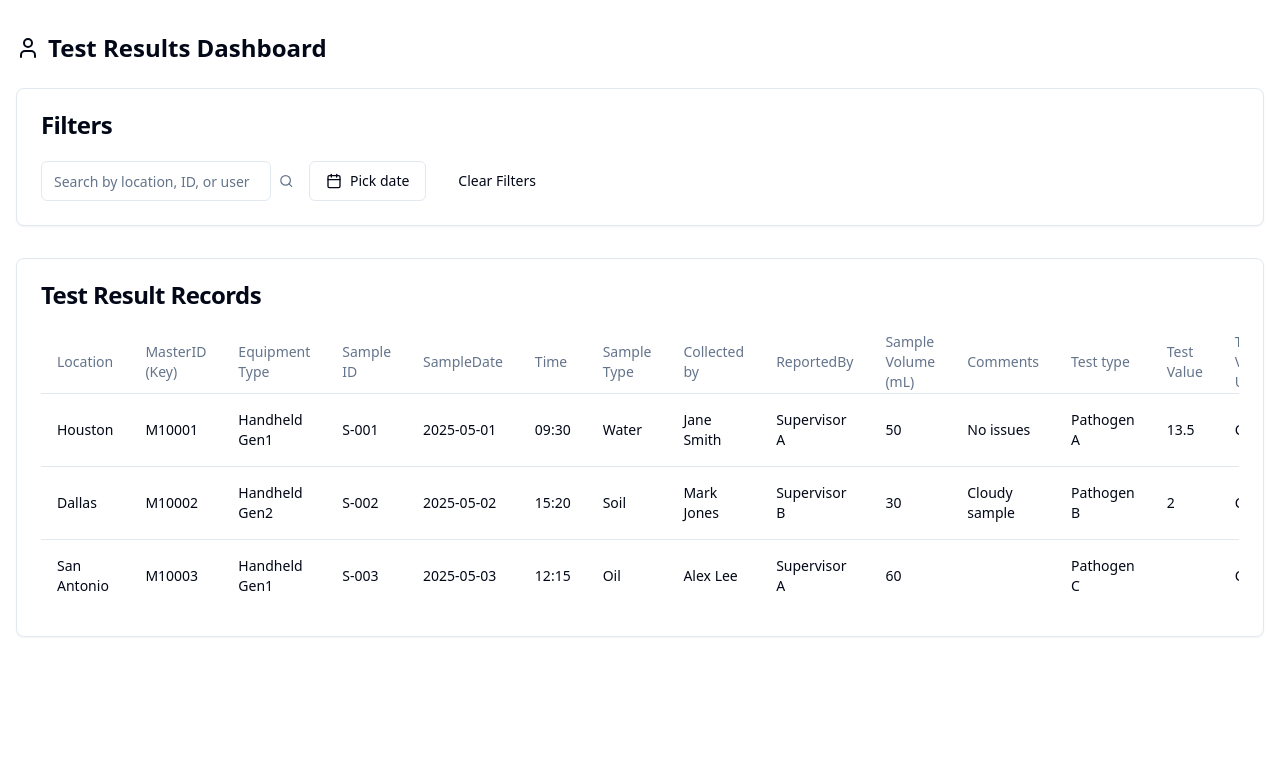
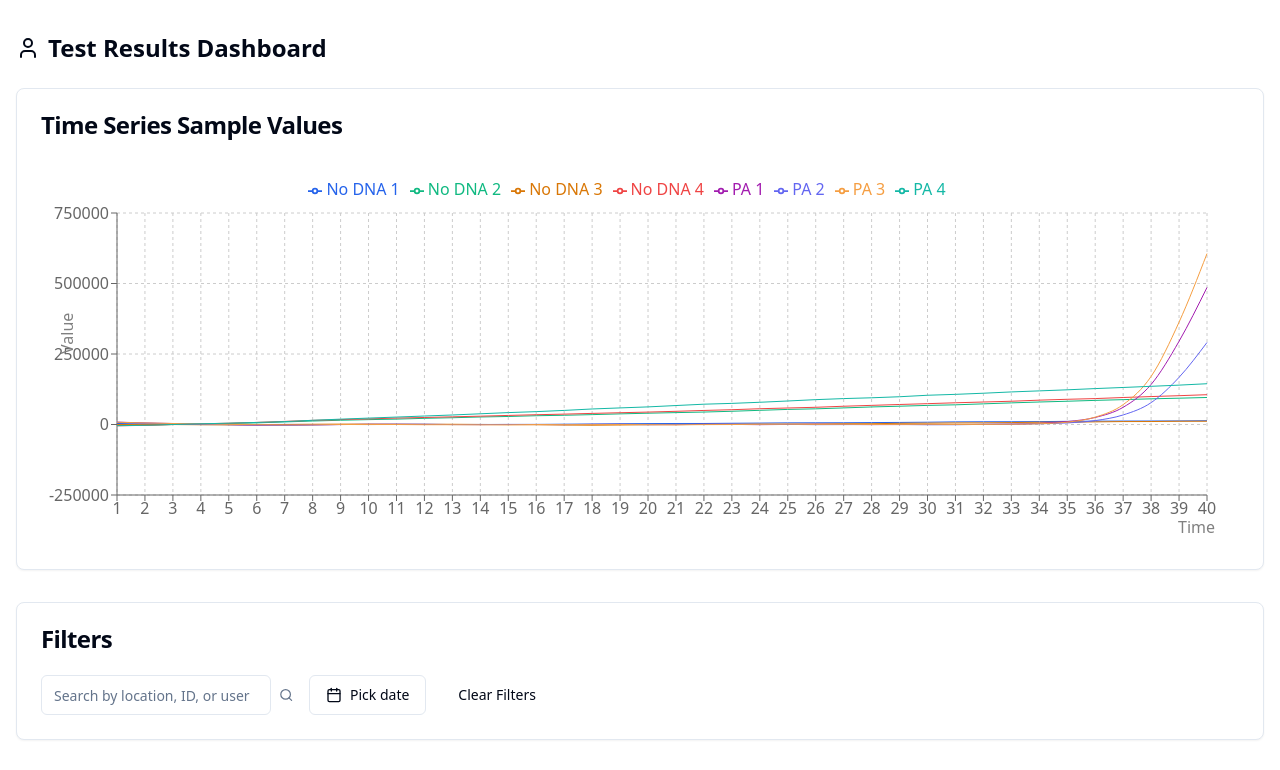
Before and after one commit to mtiegel/biovind-data-nexus, a React (Vite) app: page / in a window 1280 px wide. Shown: the top 770 px of the page. Built offline with nearby package versions, Linux system fonts and the light colour scheme.

Commit message:
Add time series graph to dashboard
Add a graph to the web dashboard to display sample values over time, using the provided mock data.

```diff
--- a/src/pages/Dashboard.tsx
+++ b/src/pages/Dashboard.tsx
@@ -1,4 +1,3 @@
-
 import React, { useState } from "react";
 import { Card, CardHeader, CardTitle, CardContent } from "@/components/ui/card";
 import { Tabs, TabsList, TabsTrigger, TabsContent } from "@/components/ui/tabs";
@@ -16,6 +15,16 @@ import {
   TableCell,
 } from "@/components/ui/table";
 import { Popover, PopoverTrigger, PopoverContent } from "@/components/ui/popover";
+import {
+  LineChart,
+  Line,
+  XAxis,
+  YAxis,
+  CartesianGrid,
+  Tooltip,
+  Legend,
+  ResponsiveContainer
+} from "recharts";
 
 // Main dashboard mock data with all new columns
 const tableColumns = [
@@ -35,57 +44,75 @@ const tableColumns = [
   "Test Value Units",
 ];
 
-// Sample representative mock data
+// Rep sample table rows remain unchanged
 const mockTableRows = [
-  {
-    Location: "Houston",
-    "MasterID (Key)": "M10001",
-    "Equipment Type": "Handheld Gen1",
-    "Sample ID": "S-001",
-    SampleDate: "2025-05-01",
-    Time: "09:30",
-    "Sample Type": "Water",
-    "Collected by": "Jane Smith",
-    ReportedBy: "Supervisor A",
-    "Sample Volume (mL)": 50,
-    Comments: "No issues",
-    "Test type": "Pathogen A",
-    "Test Value": 13.5,
-    "Test Value Units": "CFU/mL",
-  },
-  {
-    Location: "Dallas",
-    "MasterID (Key)": "M10002",
-    "Equipment Type": "Handheld Gen2",
-    "Sample ID": "S-002",
-    SampleDate: "2025-05-02",
-    Time: "15:20",
-    "Sample Type": "Soil",
-    "Collected by": "Mark Jones",
-    ReportedBy: "Supervisor B",
-    "Sample Volume (mL)": 30,
-    Comments: "Cloudy sample",
-    "Test type": "Pathogen B",
-    "Test Value": 2,
-    "Test Value Units": "CFU/g",
-  },
-  {
-    Location: "San Antonio",
-    "MasterID (Key)": "M10003",
-    "Equipment Type": "Handheld Gen1",
-    "Sample ID": "S-003",
-    SampleDate: "2025-05-03",
-    Time: "12:15",
-    "Sample Type": "Oil",
-    "Collected by": "Alex Lee",
-    ReportedBy: "Supervisor A",
-    "Sample Volume (mL)": 60,
-    Comments: "",
-    "Test type": "Pathogen C",
-    "Test Value": 0,
-    "Test Value Units": "CFU/mL",
-  },
+  // ... keep existing code (mockTableRows) the same ...
 ];
+
+// ---------------------------------
+// Sample timeseries mock data
+// ---------------------------------
+const mockSeriesHeaders = [
+  "No DNA 1",
+  "No DNA 2",
+  "No DNA 3",
+  "No DNA 4",
+  "PA 1",
+  "PA 2",
+  "PA 3",
+  "PA 4"
+];
+const mockSeriesData = [
+  [3655.566, -3156.875, 112.265, -4689.5, 8424.333, 7082.866, 7994.614, -4370.156],
+  [1907.034, -2205.656, -564.576, -3043.188, 5529.884, 4215.032, 5384.364, -2725.094],
+  [542.362, 0, -207.261, 0, 3469.185, 2657.792, 3553.208, 0],
+  [-216.514, 1654.781, -912.853, 2332.344, 1417.673, 1044.458, 2017.176, 2444.313],
+  [-423.514, 3694.531, -1374.413, 4488.781, -246.995, -502.595, 415.238, 4692.313],
+  [-239.546, 5678.281, -1040.067, 7388.719, -2470.725, -1649.178, -817.200, 7324.75],
+  [287.141, 9098.438, 92.404, 10984.5, -2400.111, -2909.544, -1509.856, 10282.156],
+  [-36.688, 12257.906, 991.031, 14649.5, -1374.967, -1532.596, -1106.263, 14918.594],
+  [8.827, 15031.094, 1320.096, 17435.469, -236.978, 3.039, 62.643, 18995.938],
+  [-149.048, 17268.281, 1452.035, 19863.188, 577.885, 492.83, -162.545, 22696.438],
+  [235.389, 19009.969, 1024.381, 22785.375, 622.436, 731.183, -20.202, 26329.719],
+  [-8.409, 21866.469, 810.884, 24831.813, 195.237, 1063.662, -746.546, 30069.563],
+  [-111.034, 23943.969, 778.136, 27168.031, -54.587, -285.172, -609.702, 33738.438],
+  [116.59, 26639.938, 157.232, 29577.281, -288.629, -225.412, -1117.453, 37960.25],
+  [54.73, 28475.563, -397.735, 32189.125, -38.422, 349.035, -1234.672, 42196.156],
+  [314.276, 31087.875, -855.357, 34736.094, -63.496, 131.202, -96.953, 45602.469],
+  [1135.198, 32711.219, -1838.511, 36762.781, -290.07, -188.976, -525.922, 49928.125],
+  [1682.119, 35018.563, -2587.978, 39343.188, 310.137, 387.565, -326.11, 55034.969],
+  [2706.697, 37637.125, -1813.507, 41773.781, 406.407, 117.2, -36.111, 58813.125],
+  [3248.868, 40016.688, -813.567, 43999.375, -246.573, -462.228, -461.486, 62413.125],
+  [3596.789, 42114.0, -442.128, 46815.5, -370.335, 331.407, -1127.143, 67230.719],
+  [3639.992, 44133.844, 273.531, 49845.656, 505.56, 231.917, -375.268, 71979.969],
+  [4384.788, 46882.406, 558.283, 52458.563, 299.705, 1011.333, -76.612, 74897.156],
+  [5033.928, 50272.563, 1420.129, 55911.188, -567.338, 568.156, 620.294, 78794.188],
+  [5832.35, 53517.156, 1417.006, 58535.688, 143.525, 306.165, 1038.95, 83382.5],
+  [6076.802, 55556.25, 1509.602, 61038.656, 895.233, -590.512, 380.106, 88150.188],
+  [6241.723, 58842.188, 2766.073, 64757.938, 214.315, -340.065, 793.262, 91919.938],
+  [6825.395, 62221.75, 2833.076, 67835.156, -408.072, -155.711, 136.167, 94734.219],
+  [7358.222, 64866.625, 4047.89, 70949.375, -308.396, 264.392, 359.105, 98416.344],
+  [8103.394, 67723.875, 4666.549, 73864.813, -83.657, -849.348, 762.635, 103689.063],
+  [9330.783, 69759.719, 5508.551, 76997.094, 26.769, -820.432, 211.26, 106906.188],
+  [9772.143, 73210.125, 5816.209, 79745.844, 177.195, 688.703, 359.854, 110905.625],
+  [9835.782, 76666.781, 6856.181, 82491.781, 1182.121, 1455.62, 1017.728, 115490.813],
+  [10266.704, 79788.313, 7926.464, 86365.813, 4153.672, 2564.254, 2711.353, 119194.813],
+  [11089.188, 82501.063, 8010.06, 89426.406, 10380.504, 5622.327, 8399.29, 122987.313],
+  [11966.39, 85513.094, 9291.031, 91905.5, 24980.586, 13854.212, 26150.602, 127347.563],
+  [12193.218, 88148.0, 10366.221, 95743.531, 60966.355, 33899.129, 70441.539, 131287.5],
+  [12395.139, 91049.75, 10490.379, 99062.5, 142005.781, 77462.891, 170470.125, 135391.938],
+  [12733.436, 93293.438, 11454.101, 102140.594, 295109.063, 167260.266, 362830.781, 139595.938],
+  [13434.513, 95815.969, 11618.478, 105666.656, 485970.188, 290918.906, 605999.75, 144607.5],
+];
+
+// Convert series data to array of objects for Recharts
+const lineChartData = mockSeriesData.map((row, idx) => {
+  const obj: Record<string, number | string> = { Time: idx + 1 };
+  mockSeriesHeaders.forEach((header, i) => {
+    obj[header] = row[i];
+  });
+  return obj;
+});
 
 export default function Dashboard() {
   const [search, setSearch] = useState("");
@@ -106,6 +133,39 @@ export default function Dashboard() {
       <h1 className="text-2xl font-bold mb-6 flex items-center gap-2">
         <User className="inline w-6 h-6" /> Test Results Dashboard
       </h1>
+
+      {/* --- Timeseries Chart --- */}
+      <Card className="mb-8">
+        <CardHeader>
+          <CardTitle>Time Series Sample Values</CardTitle>
+        </CardHeader>
+        <CardContent>
+          <div className="w-full h-96">
+            <ResponsiveContainer width="100%" height="100%">
+              <LineChart
+                data={lineChartData}
+                margin={{ top: 16, right: 32, left: 16, bottom: 20 }}
+              >
+                <CartesianGrid strokeDasharray="3 3" />
+                <XAxis dataKey="Time" label={{ value: "Time", position: "insideBottomRight", offset: -8 }} />
+                <YAxis label={{ value: "Value", angle: -90, position: "insideLeft", offset: 10 }} />
+                <Tooltip />
+                <Legend verticalAlign="top" height={36} />
+                <Line type="monotone" dataKey="No DNA 1" stroke="#2563eb" dot={false} />
+                <Line type="monotone" dataKey="No DNA 2" stroke="#10b981" dot={false} />
+                <Line type="monotone" dataKey="No DNA 3" stroke="#d97706" dot={false} />
+                <Line type="monotone" dataKey="No DNA 4" stroke="#ef4444" dot={false} />
+                <Line type="monotone" dataKey="PA 1" stroke="#a21caf" dot={false} />
+                <Line type="monotone" dataKey="PA 2" stroke="#6366f1" dot={false} />
+                <Line type="monotone" dataKey="PA 3" stroke="#f59e42" dot={false} />
+                <Line type="monotone" dataKey="PA 4" stroke="#14b8a6" dot={false} />
+              </LineChart>
+            </ResponsiveContainer>
+          </div>
+        </CardContent>
+      </Card>
+
+      {/* --- Filters and Table --- */}
       <Card className="mb-8">
         <CardHeader>
           <CardTitle>Filters</CardTitle>
```
